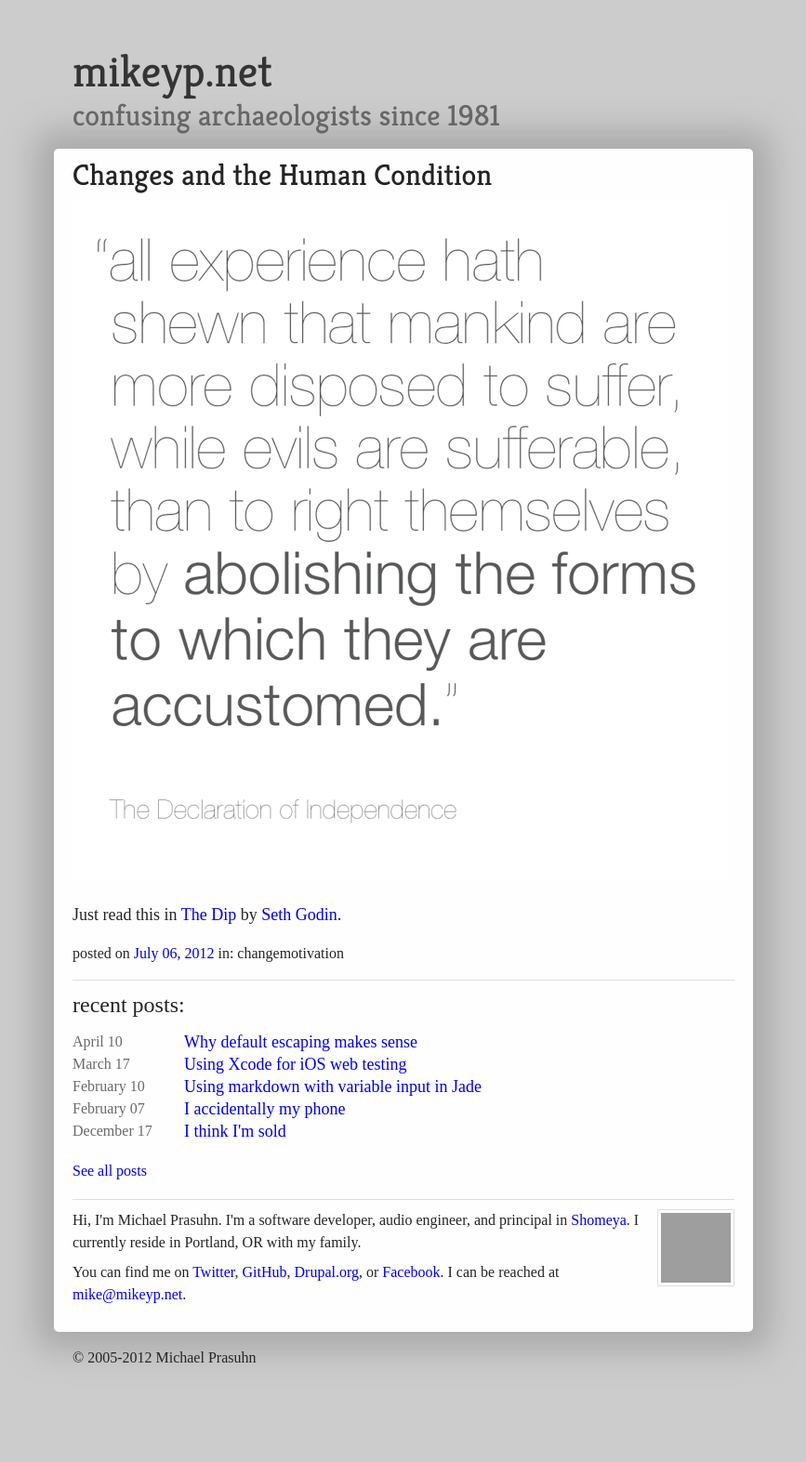
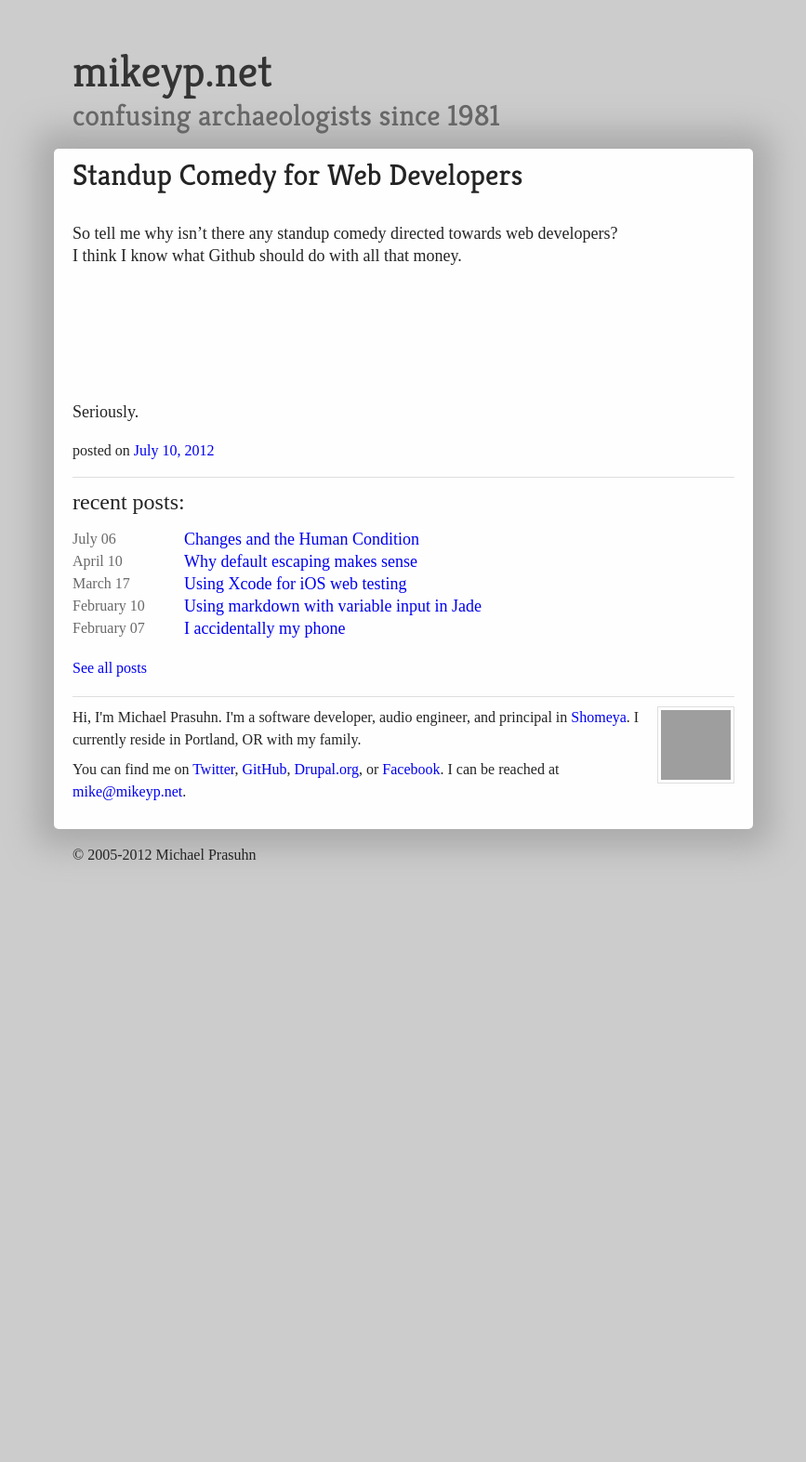
Before and after one commit to mikeyp/mikeyp.net, a Jekyll site: the page built from index.html, in a window 1280 px wide. Shown: the whole page at 93% size, without its empty margins (206-1073 px from the left). Built offline with Jekyll 4.4.1, drawn with Linux system fonts in a browser that asks for light colours; some web fonts are replaced; Markdown is read by kramdown in place of the engine named in the settings; after the commit the page ends 1032 px from its top, so only the background shows below that; grey boxes are pictures that could not be loaded.

Commit message:
Updating with new posts/better twitter link

```diff
--- a/_includes/vcard.html
+++ b/_includes/vcard.html
@@ -1,5 +1,5 @@
 <div class="vcard">
   <img src="http://www.gravatar.com/avatar/45f8631bbdfd2494142df39c5943783e.png?s=75" class="photo left" alt="Michael Prasuhn" >
   <p>Hi, I'm Michael Prasuhn. I'm a software developer, audio engineer, and principal in <a href="http://shomeya.com">Shomeya</a>. I currently reside in Portland, OR with my family.</p>
-  <p>You can find me on <a href="https://twitter.com/#!/mikey_p" rel="me">Twitter</a>, <a href="https://github.com/mikeyp">GitHub</a>, <a href="http://drupal.org/user/62496" rel="me">Drupal.org</a>, or <a href="https://www.facebook.com/no.underscores.allowed">Facebook</a>. I can be reached at <a href="mailto:mike@mikeyp.net">mike@mikeyp.net</a>.</p>
+  <p>You can find me on <a href="https://twitter.com/mikey_p" rel="me">Twitter</a>, <a href="https://github.com/mikeyp">GitHub</a>, <a href="http://drupal.org/user/62496" rel="me">Drupal.org</a>, or <a href="https://www.facebook.com/no.underscores.allowed">Facebook</a>. I can be reached at <a href="mailto:mike@mikeyp.net">mike@mikeyp.net</a>.</p>
 </div>
--- /dev/null
+++ b/_posts/2012-07-09-standup-comedy-for-web-developers.md
@@ -0,0 +1,19 @@
+---
+layout: post
+title: "Standup Comedy for Web Developers"
+date: 2012-07-09 20:12:10 -0700
+tags:
+---
+<br />
+So tell me why isn't there any standup comedy directed towards web developers?
+<br />
+I think I know what Github should do with all that money.
+<br />
+<br />
+<br />
+<br />
+<br />
+<br />
+<br />
+Seriously.
+<br />
```
